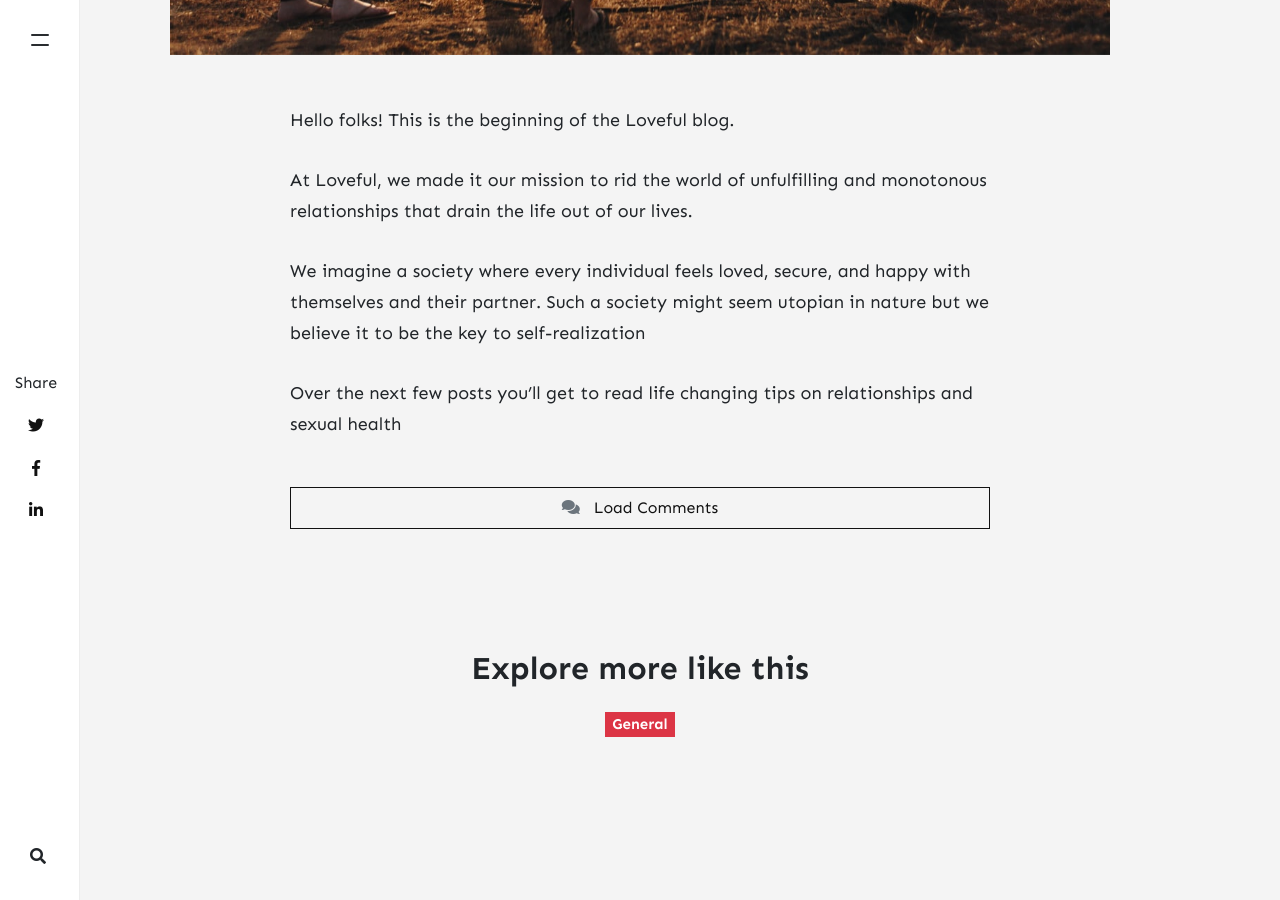
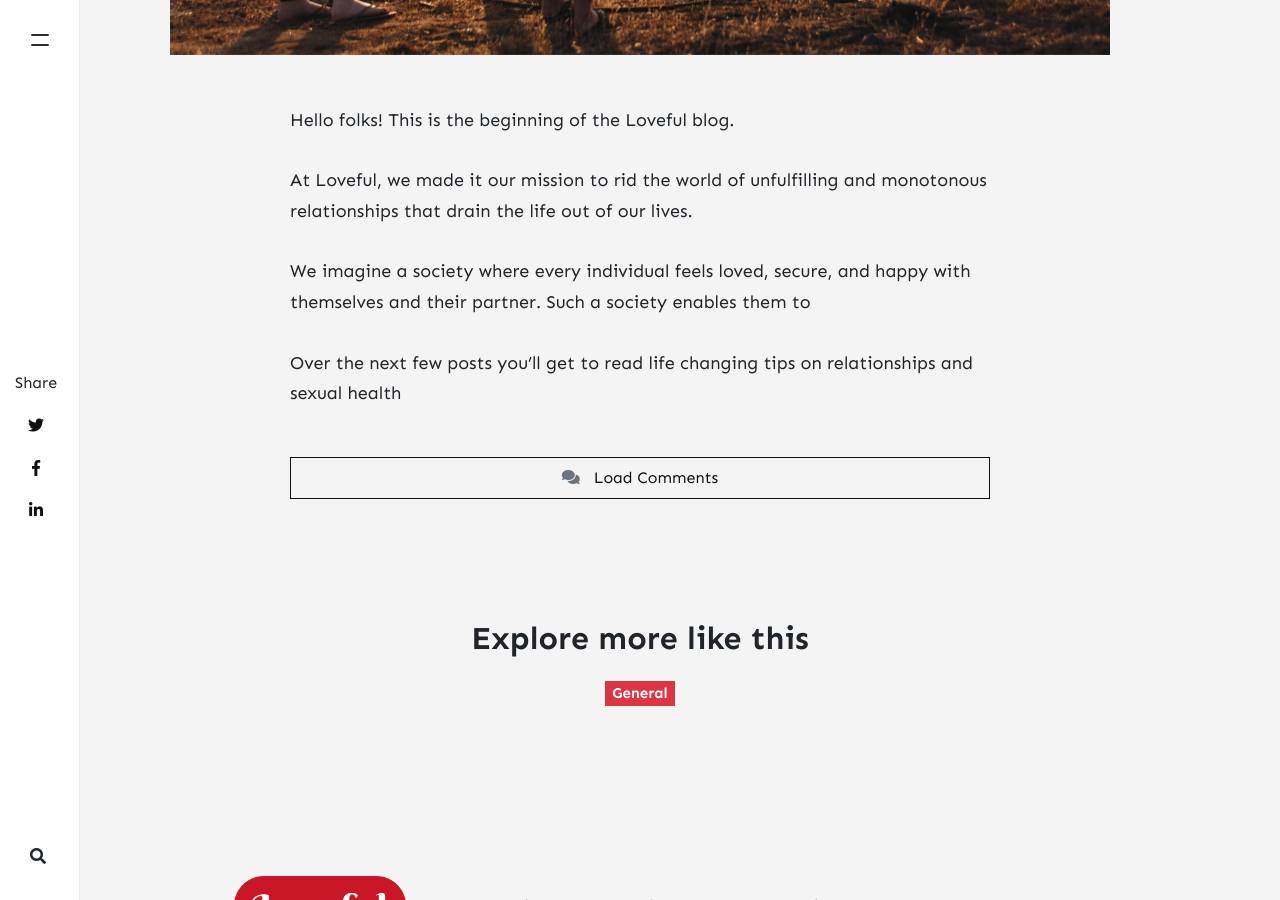
Before and after one commit to stackbit-projects/happy-zebra-28bc2, a Jekyll site: the page built from _posts/2021-09-01-welcome-to-loveful.md, in a window 1280 px wide and 900 px high, scrolled down 938 px. Built offline with Jekyll 4.4.1, drawn with Linux system fonts in a browser that asks for light colours; nearby versions of some CDN libraries; comment, search, counter and statistics services are not loaded.

Commit message:
2021-09-01-welcome-to-loveful.md: changed

```diff
--- a/_posts/2021-09-01-welcome-to-loveful.md
+++ b/_posts/2021-09-01-welcome-to-loveful.md
@@ -11,6 +11,6 @@
 
 At Loveful, we made it our mission to rid the world of unfulfilling and monotonous relationships that drain the life out of our lives.
 
-We imagine a society where every individual feels loved, secure, and happy with themselves and their partner. Such a society might seem utopian in nature but we believe it to be the key to self-realization
+We imagine a society where every individual feels loved, secure, and happy with themselves and their partner. Such a society enables them to
 
 Over the next few posts you'll get to read life changing tips on relationships and sexual health
```
